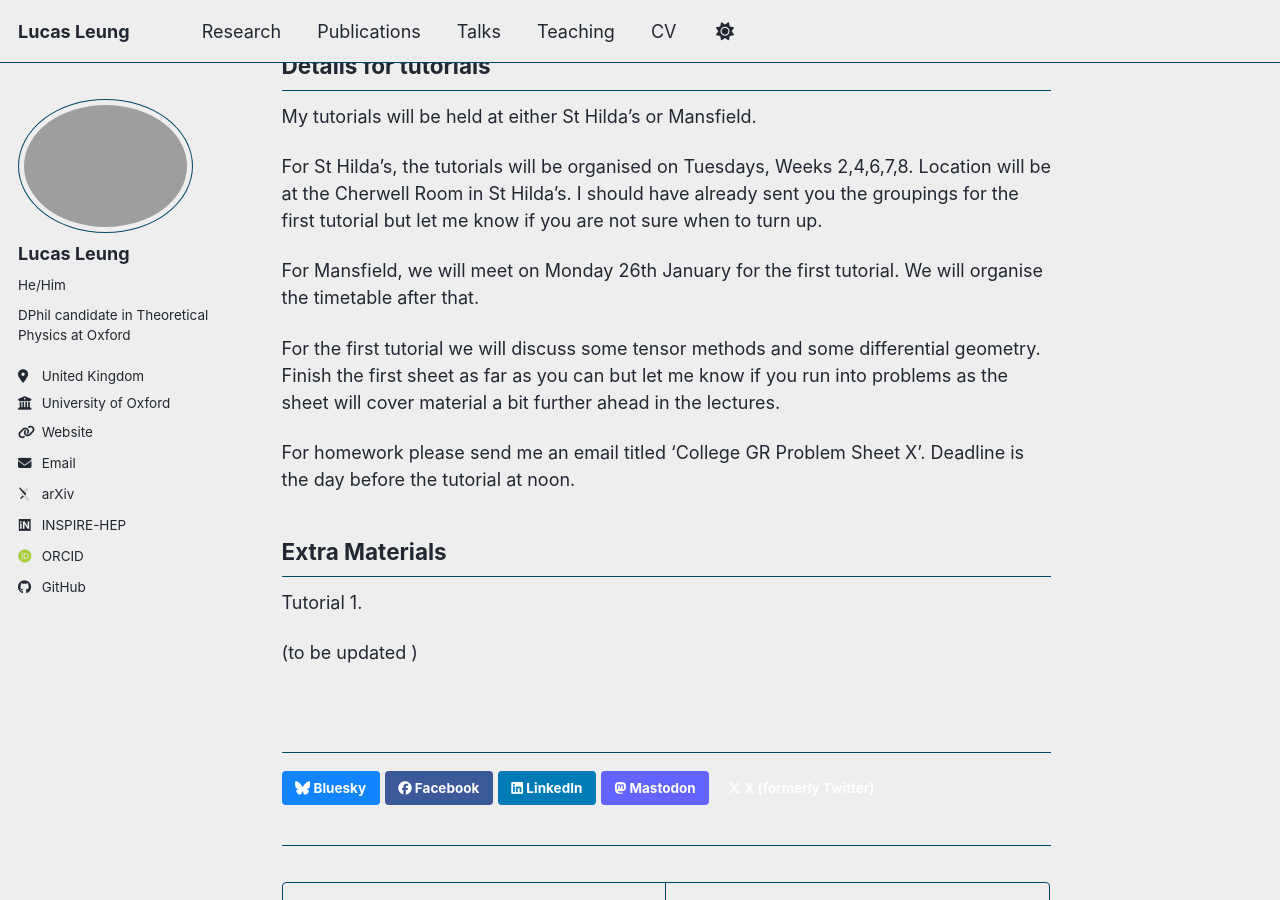
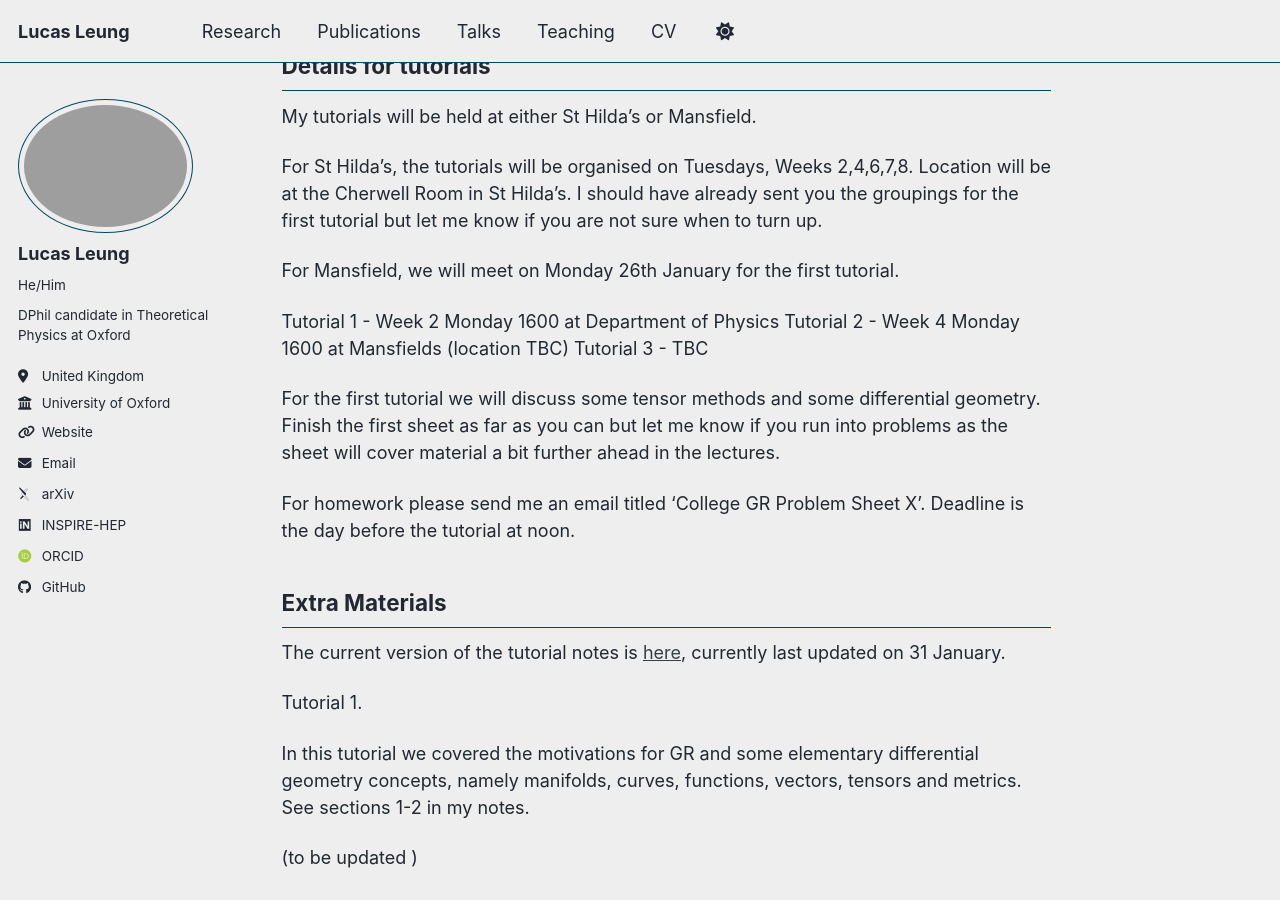
Before and after one commit to LucasLeung149/lucasleung149.github.io, a Jekyll site: the page built from _teaching/gr-oxford.md, in a window 1280 px wide and 900 px high, scrolled down 1200 px. Built offline with Jekyll 4.4.1, drawn with Linux system fonts in a browser that asks for light colours; some web fonts are replaced; a script bundle is joined from its source files by our own code; library files that are not in the unit come from our copies.

Commit message:
gr-update-notes

```diff
--- a/_teaching/gr-oxford.md
+++ b/_teaching/gr-oxford.md
@@ -24,7 +24,11 @@ My tutorials will be held at either St Hilda's or Mansfield.
 
 For St Hilda's, the tutorials will be organised on Tuesdays, Weeks 2,4,6,7,8. Location will be at the Cherwell Room in St Hilda's. I should have already sent you the groupings for the first tutorial but let me know if you are not sure when to turn up.
 
-For Mansfield, we will meet on Monday 26th January for the first tutorial. We will organise the timetable after that.
+For Mansfield, we will meet on Monday 26th January for the first tutorial.
+
+Tutorial 1 - Week 2 Monday 1600 at Department of Physics
+Tutorial 2 - Week 4 Monday 1600 at Mansfields (location TBC)
+Tutorial 3 - TBC
 
 For the first tutorial we will discuss some tensor methods and some differential geometry. Finish the first sheet as far as you can but let me know if you run into problems as the sheet will cover material a bit further ahead in the lectures.
 
@@ -34,6 +38,10 @@ For homework please send me an email titled 'College GR Problem Sheet X'. Deadli
 
 ## Extra Materials
 
+The current version of the tutorial notes is [here](https://lucasleung149.github.io/files/gr-tuts-oxford.pdf), currently last updated on 31 January.
+
 Tutorial 1.
 
+In this tutorial we covered the motivations for GR and some elementary differential geometry concepts, namely manifolds, curves, functions, vectors, tensors and metrics. See sections 1-2 in my notes.
+
 (to be updated )
```
Also changed, not shown: 1 other file.
